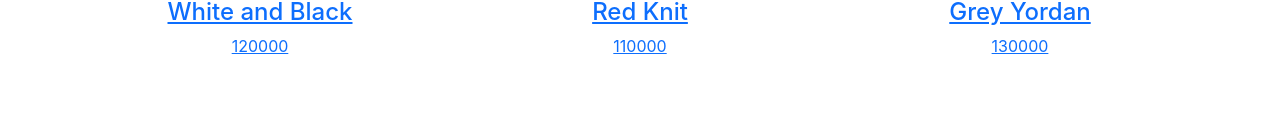
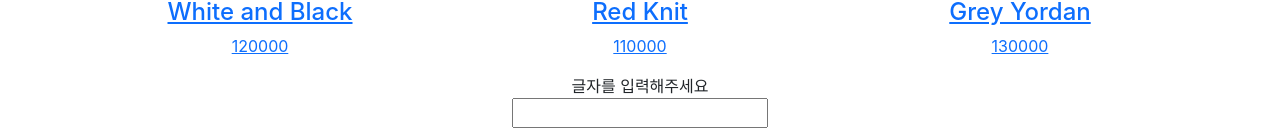
Before and after one commit to YumStoneSteak/donokistore, a React (Create React App) app: page / in a window 1280 px wide. Shown: the part 588-726 px from the top of the page. Built offline with nearby package versions, Linux system fonts and the light colour scheme.

Commit message:
Update textbox

```diff
--- a/src/App.js
+++ b/src/App.js
@@ -8,19 +8,30 @@ import Detail from "./pages/Detail";
 function App() {
   const [shoes, setShoes] = useState(data);
   const [alert, setAlert] = useState(true);
+  const [text, setText] = useState("a");
+  const [textBox, setTextBox] = useState("");
   const navigate = useNavigate();
 
   useEffect(() => {
-    setTimeout(() => {
+    let a = setTimeout(() => {
       setAlert(false);
     }, 2000);
-  });
+    return () => {
+      clearTimeout(a);
+    };
+  }, []);
+
+  useEffect(() => {
+    console.log(text);
+    setTextBox(isNaN(text) == true ? "글자를 입력해주세요" : "숫자는 빼주세요");
+  }, [text]);
 
   const sale2Second = () => {
     return alert === true ? (
-      <div className="alert alert-warning">2초 이내 구매시 할인</div>
+      <div className="alert alert-warning">⭐2초 이내 구매시 할인⭐</div>
     ) : null;
   };
+
   return (
     <div className="App">
       <div>
@@ -67,6 +78,15 @@ function App() {
           </Route>
           <Route path="*" element={<h1>404 page</h1>}></Route>
         </Routes>
+        <div className="input">
+          <div>{textBox}</div>
+          <input
+            type="text"
+            onChange={(e) => {
+              setText(e.target.value);
+            }}
+          />
+        </div>
       </div>
     </div>
   );
```
